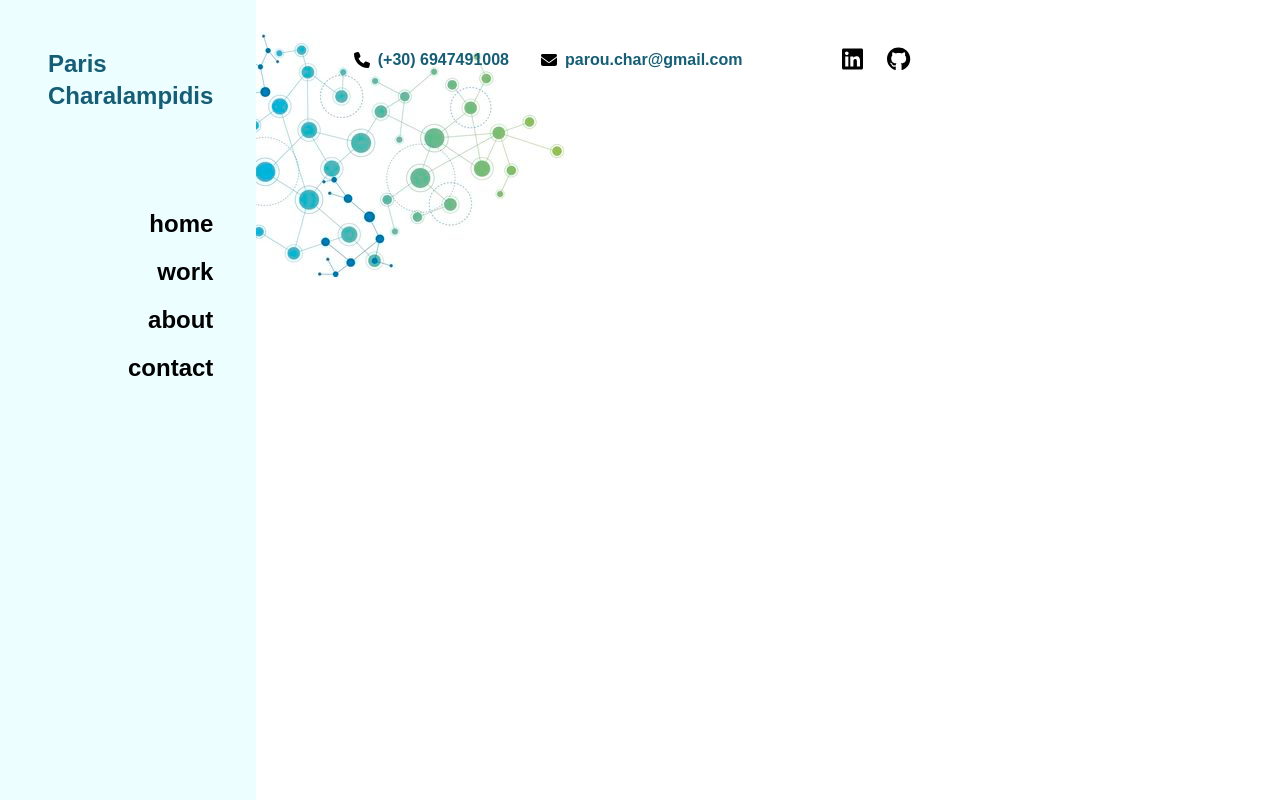
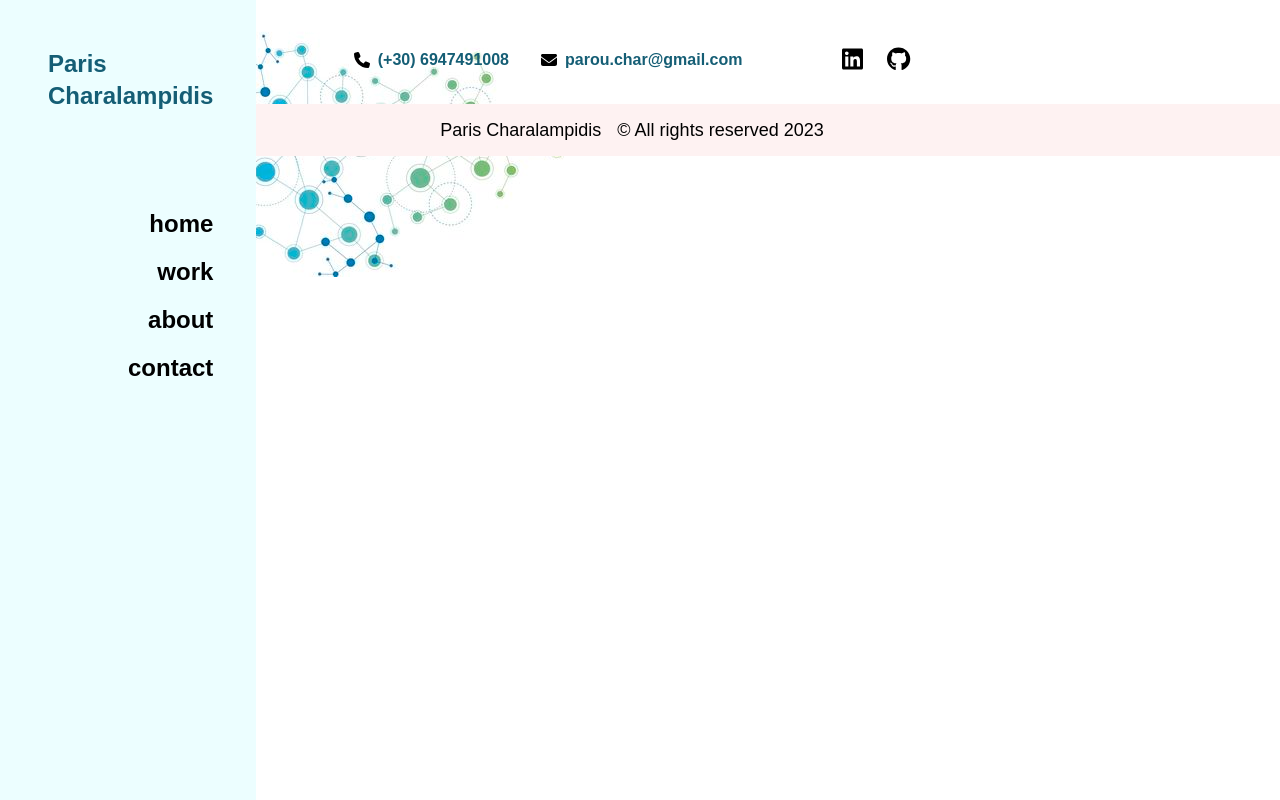
Before and after one commit to parischaralampidis3/portfolio_test, a React (Create React App) app: page /contact in a window 1280 px wide. Built offline with nearby package versions, Linux system fonts and the light colour scheme.

Commit message:
basic homepage structure created

```diff
--- a/src/App.js
+++ b/src/App.js
@@ -2,7 +2,7 @@ import "./App.css";
 import Sidebar from "./Components/Layouts/Sidebar";
 import TopBar from "./Components/Layouts/TopBar";
 import Routing from "./Components/Routing";
-
+import Footer from "./Components/Layouts/Footer";
 
 function App() {
   return (
@@ -12,7 +12,9 @@ function App() {
         <div className="w-full">
           <TopBar />
           <Routing />
+         <Footer/>
         </div>
+
       </div>
 
     </div>
--- a/src/Components/Layouts/Footer.js
+++ b/src/Components/Layouts/Footer.js
@@ -0,0 +1,23 @@
+import React from "react";
+
+
+function Footer() {
+  return (
+    <div className="bg-red-50 w-full">
+
+            <div className="container mx-auto p-3" >
+
+                <div className="text-lg flex justify-center items-center">
+                    <h1 className="">Paris Charalampidis</h1>
+                    <h1 className="mx-4">&copy; All rights reserved 2023</h1>
+                </div>
+
+
+
+      </div>
+    </div>
+
+
+  );
+}
+export default Footer;
```
